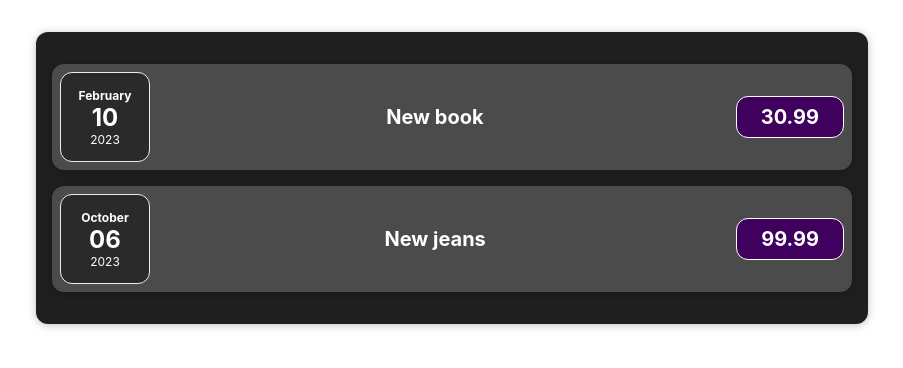
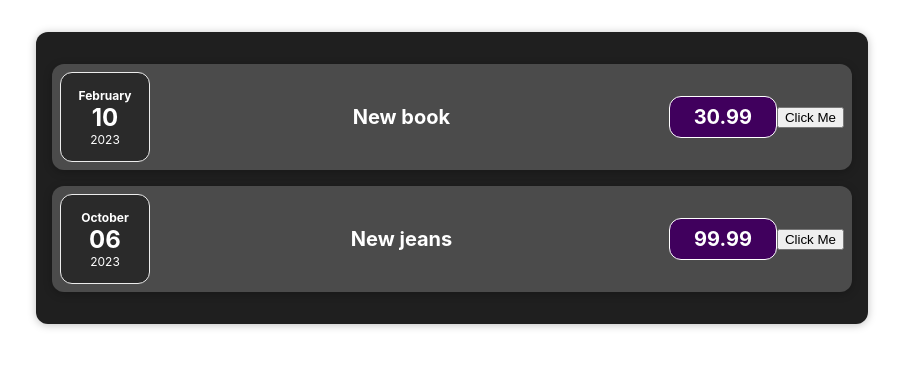
Before and after one commit to MadliReiljan/React, a React (Create React App) app: page / in a window 1280 px wide. Shown: the top 368 px of the page, without its empty margins (188-1091 px from the left). Built offline with nearby package versions, Linux system fonts and the light colour scheme.

Commit message:
Handler button

```diff
--- a/src/components/Expenses/ExpenseItem.js
+++ b/src/components/Expenses/ExpenseItem.js
@@ -1,8 +1,16 @@
 import './ExpenseItem.css'
 import Card from '../UI/Card'
 import ExpenseDate from './ExpenseDate'
+import { useState } from 'react'
 
 const ExpenseItem = (props) => {
+	const [title, setTitle] = useState(props.expenseData.title)
+
+	const clickHandler = () => {
+		console.log('Clicked!')
+		setTitle(`Updated by click ${title}`)
+		console.log(title)
+	}
 
 	return (
 		<Card className="expense-item">
@@ -13,6 +21,7 @@
 				<h2>{props.expenseData.title}</h2>
 				<div className="expense-item__price">{props.expenseData.price}</div>
 			</div>
+			<button onClick={clickHandler}>Click Me</button>
 		</Card>
 	)
 }
```
